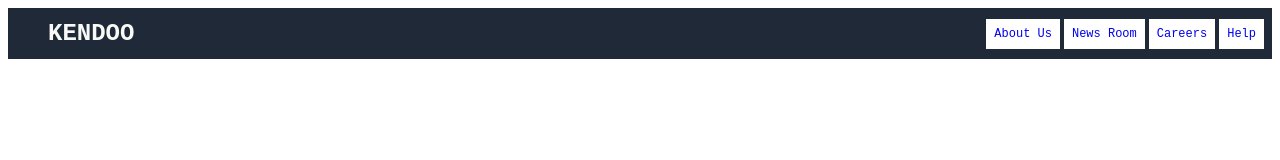
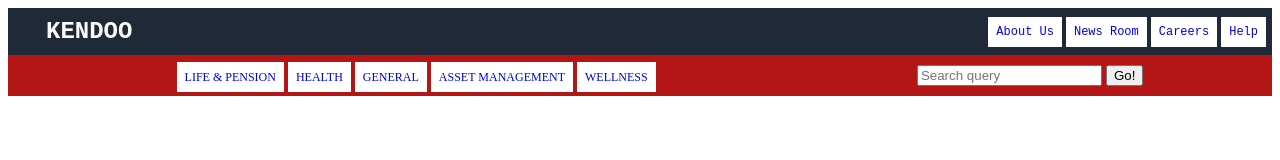
Before and after one commit to MaaKen/Kendoo-insurance, a plain HTML site: page index.html in a window 1280 px wide. Drawn offline with Linux system fonts and the light colour scheme.

Commit message:
Update Css for header 2

```diff
--- a/index.html
+++ b/index.html
@@ -19,6 +19,26 @@
             <li><a href="#">Help</a></li>
           </ul>
         </div>
+    </div>
+
+    <nav>
+      <div class="links">
+        <ul>
+          <li><a href="#">LIFE & PENSION</a></li>
+          <li><a href="#">HEALTH</a></li>
+          <li><a href="#">GENERAL</a></li>
+          <li><a href="#">ASSET MANAGEMENT</a></li>
+          <li><a href="#">WELLNESS</a></li>
+        </ul>
       </div>
+
+
+      <form>
+          <input type="search" name="q" placeholder="Search query" />
+          <input type="submit" value="Go!" />
+      </form>
+
+    </nav>
+
 </body>
 </html>
--- a/style.css
+++ b/style.css
@@ -1,7 +1,7 @@
 .header  {
     font-family: monospace;
     background: #1f2937;
-    padding: 8px;
+    padding: 6px;
     display: flex;
     align-items: center;
     justify-content: space-between;
@@ -31,3 +31,15 @@
     /* this removes the line under the links */
     text-decoration: none;
   }
+
+/* header.main*/
+  nav{
+    list-style: none;
+    display: flex;
+    margin: 0;
+    padding: 10px;
+    gap: 24px;
+    justify-content: space-around;
+    align-items: center;
+    background: #b41616;
+  }
```
